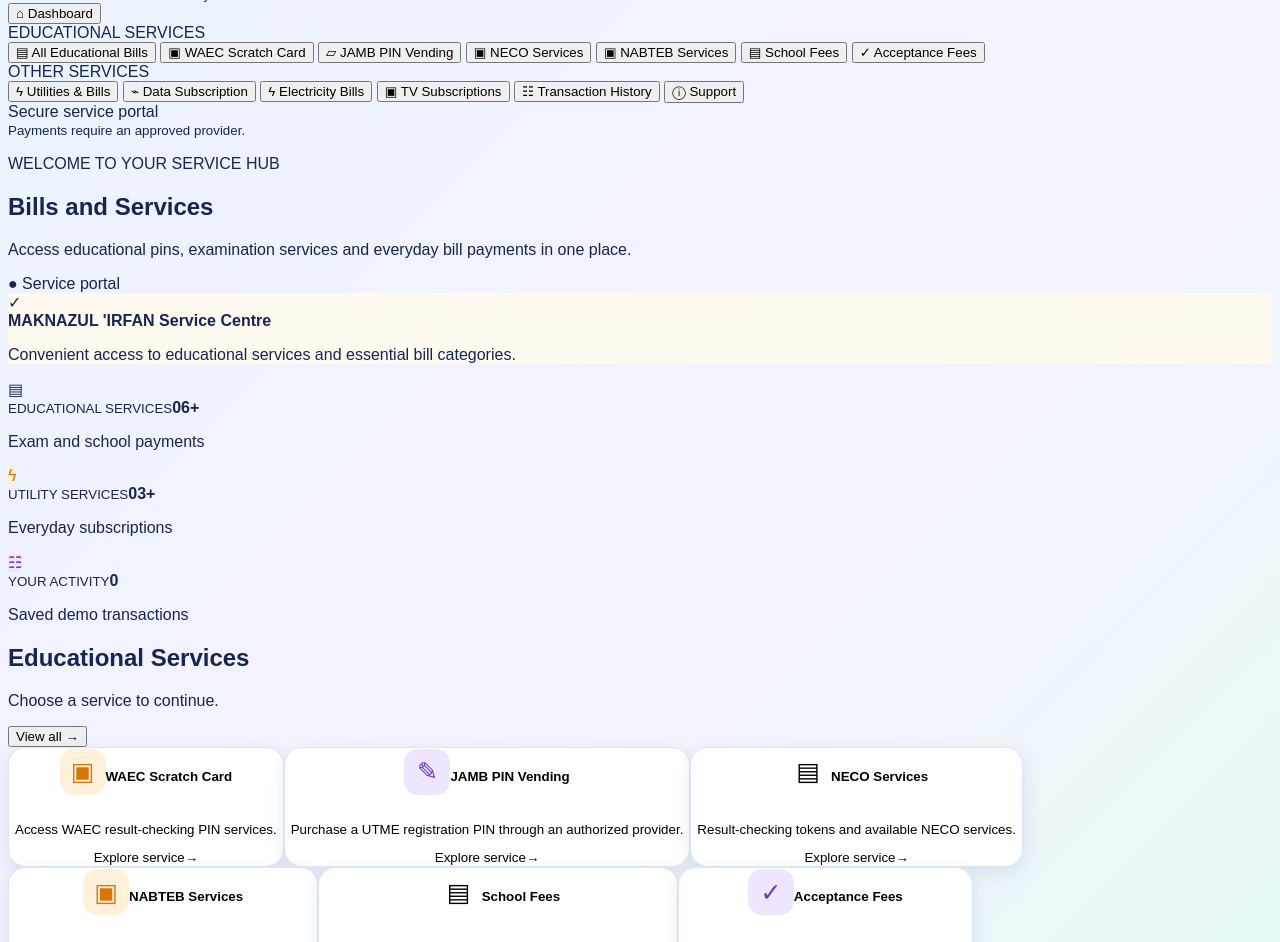
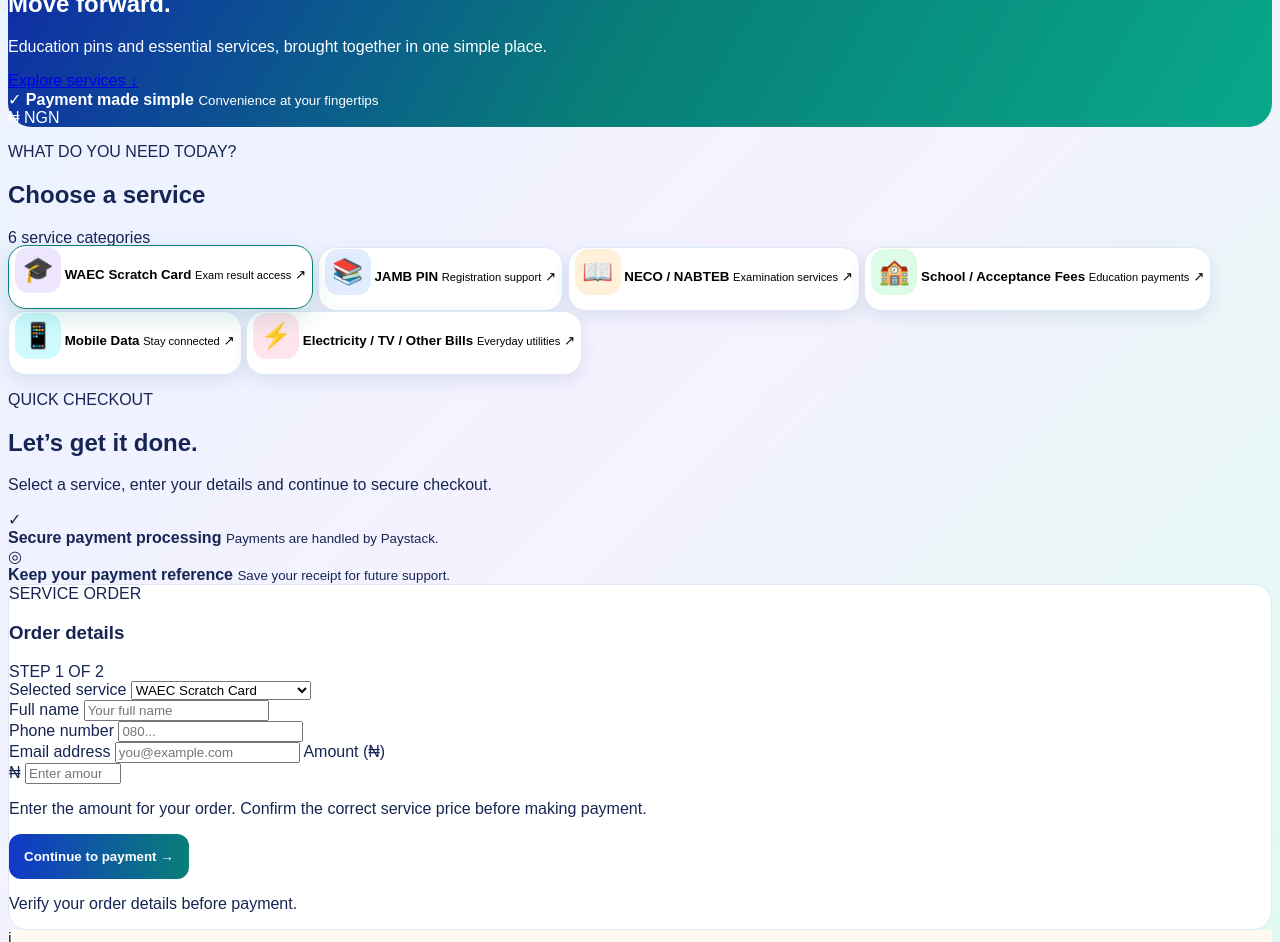
Before and after one commit to quadrishittu40-beep/maknazul-irfan-bills, a website: page public/index.html in a window 1280 px wide. Shown: the part 119-1061 px from the top of the page. Drawn offline with Linux system fonts and the light colour scheme.

Commit message:
Update index.html

```diff
--- a/public/index.html
+++ b/public/index.html
@@ -1,51 +1,218 @@
-<!doctype html>
+
+<!DOCTYPE html>
 <html lang="en">
 <head>
-  <meta charset="utf-8"><meta name="viewport" content="width=device-width, initial-scale=1">
-  <meta name="theme-color" content="#007f80"><title>MAKNAZUL 'IRFAN | Bills & Services</title>
-  <link rel="stylesheet" href="styles.css">
+  <meta charset="UTF-8">
+  <meta name="viewport" content="width=device-width, initial-scale=1">
+  <meta name="theme-color" content="#1238c7">
+  <meta name="description" content="Maknazul Irfan Bills and Services — educational pins and everyday bill payments.">
+  <title>Maknazul 'Irfan | Bills & Services</title>
+
+  <link rel="stylesheet" href="/styles.css?v=3">
+  <link rel="icon" type="image/svg+xml" href="/icon.svg">
+  <link rel="manifest" href="/manifest.json">
 </head>
+
 <body>
   <header class="topbar">
-    <button class="icon-btn menu-btn" id="menuBtn" aria-label="Open menu">☰</button>
-    <div class="brand"><div class="brand-mark">MI</div><div><strong>MAKNAZUL 'IRFAN</strong><small>BILLS & SERVICES</small></div></div>
-    <button class="wallet" id="walletBtn" aria-label="Wallet"><span>▣</span><b>Wallet</b></button>
-    <button class="icon-btn profile-btn" id="profileBtn" aria-label="Profile">♙</button>
+    <a class="brand" href="/" aria-label="Maknazul Irfan home">
+      <span class="brand-mark">MI</span>
+      <span>
+        <strong>MAKNAZUL ’IRFAN</strong>
+        <small>BILLS & SERVICES</small>
+      </span>
+    </a>
+    <span class="secure">🟢 Simple. Secure. Convenient.</span>
   </header>
-  <div class="scrim" id="scrim"></div>
-  <aside class="sidebar" id="sidebar">
-    <div class="side-brand"><div class="brand-mark">MI</div><div><strong>MAKNAZUL 'IRFAN</strong><small>Academy Service Portal</small></div></div>
-    <button class="nav-item active" data-page="home">⌂ <span>Dashboard</span></button>
-    <div class="nav-heading">EDUCATIONAL SERVICES</div>
-    <button class="nav-item" data-category="education">▤ <span>All Educational Bills</span></button>
-    <button class="nav-item" data-service="waec">▣ <span>WAEC Scratch Card</span></button>
-    <button class="nav-item" data-service="jamb">▱ <span>JAMB PIN Vending</span></button>
-    <button class="nav-item" data-service="neco">▣ <span>NECO Services</span></button>
-    <button class="nav-item" data-service="nabteb">▣ <span>NABTEB Services</span></button>
-    <button class="nav-item" data-service="schoolfees">▤ <span>School Fees</span></button>
-    <button class="nav-item" data-service="admission">✓ <span>Acceptance Fees</span></button>
-    <div class="nav-heading">OTHER SERVICES</div>
-    <button class="nav-item" data-category="utilities">ϟ <span>Utilities & Bills</span></button>
-    <button class="nav-item" data-service="data">⌁ <span>Data Subscription</span></button>
-    <button class="nav-item" data-service="electricity">ϟ <span>Electricity Bills</span></button>
-    <button class="nav-item" data-service="tv">▣ <span>TV Subscriptions</span></button>
-    <button class="nav-item" data-page="transactions">☷ <span>Transaction History</span></button>
-    <button class="nav-item" data-page="support">ⓘ <span>Support</span></button>
-    <div class="side-footer">Secure service portal<br><small>Payments require an approved provider.</small></div>
-  </aside>
-  <main class="main" id="main">
-    <section class="welcome-row"><div><p class="eyebrow">WELCOME TO YOUR SERVICE HUB</p><h1 id="pageTitle">Bills and Services</h1><p class="muted" id="pageSubtitle">Access educational pins, examination services and everyday bill payments in one place.</p></div><div class="date-pill">● Service portal</div></section>
-    <section class="notice"><div class="notice-icon">✓</div><div><strong>MAKNAZUL 'IRFAN Service Centre</strong><p>Convenient access to educational services and essential bill categories.</p></div></section>
-    <section class="stats-grid"><div class="stat-card"><span class="stat-icon teal">▤</span><div><small>EDUCATIONAL SERVICES</small><strong>06+</strong><p>Exam and school payments</p></div></div><div class="stat-card"><span class="stat-icon orange">ϟ</span><div><small>UTILITY SERVICES</small><strong>03+</strong><p>Everyday subscriptions</p></div></div><div class="stat-card"><span class="stat-icon purple">☷</span><div><small>YOUR ACTIVITY</small><strong id="activityCount">0</strong><p>Saved demo transactions</p></div></div></section>
-    <section class="section-head"><div><h2>Educational Services</h2><p>Choose a service to continue.</p></div><button class="text-btn" id="seeAllEducation">View all →</button></section>
-    <section class="services-grid" id="educationGrid"></section>
-    <section class="section-head"><div><h2>Utilities & Subscriptions</h2><p>More services for your everyday needs.</p></div><button class="text-btn" id="seeAllUtilities">View all →</button></section>
-    <section class="services-grid" id="utilityGrid"></section>
-    <section class="section-head"><div><h2>Quick access</h2><p>Manage your activity and get help.</p></div></section>
-    <section class="quick-grid"><button class="quick-card" data-page="transactions"><span>☷</span><div><strong>Transaction history</strong><small>Review saved demo activity</small></div><b>›</b></button><button class="quick-card" data-page="support"><span>ⓘ</span><div><strong>Support centre</strong><small>Questions about a service?</small></div><b>›</b></button></section>
-    <footer>© <span id="year"></span> MAKNAZUL 'IRFAN ACADEMY · Know Me before you worship Me<br><small>Prototype only. No real payment is collected or processed.</small></footer>
+
+  <main class="page">
+    <section class="hero">
+      <div>
+        <p class="eyebrow">YOUR EVERYDAY SERVICE HUB</p>
+        <h1>Pay bills.<br><span>Move forward.</span></h1>
+        <p class="hero-copy">
+          Education pins and essential services, brought together
+          in one simple place.
+        </p>
+        <a class="hero-link" href="#services">Explore services ↓</a>
+      </div>
+
+      <div class="hero-art" aria-hidden="true">
+        <div class="art-circle circle-one"></div>
+        <div class="art-circle circle-two"></div>
+        <div class="receipt">
+          <span class="receipt-icon">✓</span>
+          <b>Payment made simple</b>
+          <small>Convenience at your fingertips</small>
+          <div class="receipt-line"></div>
+          <div class="receipt-line short"></div>
+        </div>
+        <div class="floating-chip">₦ <span>NGN</span></div>
+      </div>
+    </section>
+
+    <section class="section-heading" id="services">
+      <div>
+        <p class="eyebrow">WHAT DO YOU NEED TODAY?</p>
+        <h2>Choose a service</h2>
+      </div>
+      <span class="service-count">6 service categories</span>
+    </section>
+
+    <section class="service-grid">
+      <button class="service-card selected" data-service="WAEC Scratch Card" type="button">
+        <span class="service-icon purple">🎓</span>
+        <strong>WAEC Scratch Card</strong>
+        <small>Exam result access</small>
+        <span class="card-arrow">↗</span>
+      </button>
+
+      <button class="service-card" data-service="JAMB PIN" type="button">
+        <span class="service-icon blue">📚</span>
+        <strong>JAMB PIN</strong>
+        <small>Registration support</small>
+        <span class="card-arrow">↗</span>
+      </button>
+
+      <button class="service-card" data-service="NECO / NABTEB" type="button">
+        <span class="service-icon orange">📖</span>
+        <strong>NECO / NABTEB</strong>
+        <small>Examination services</small>
+        <span class="card-arrow">↗</span>
+      </button>
+
+      <button class="service-card" data-service="School / Acceptance Fees" type="button">
+        <span class="service-icon green">🏫</span>
+        <strong>School / Acceptance Fees</strong>
+        <small>Education payments</small>
+        <span class="card-arrow">↗</span>
+      </button>
+
+      <button class="service-card" data-service="Mobile Data" type="button">
+        <span class="service-icon cyan">📱</span>
+        <strong>Mobile Data</strong>
+        <small>Stay connected</small>
+        <span class="card-arrow">↗</span>
+      </button>
+
+      <button class="service-card" data-service="Electricity / TV / Other Bills" type="button">
+        <span class="service-icon pink">⚡</span>
+        <strong>Electricity / TV / Other Bills</strong>
+        <small>Everyday utilities</small>
+        <span class="card-arrow">↗</span>
+      </button>
+    </section>
+
+    <section class="checkout-layout" id="order">
+      <div class="checkout-intro">
+        <p class="eyebrow">QUICK CHECKOUT</p>
+        <h2>Let’s get it done.</h2>
+        <p>
+          Select a service, enter your details and continue to secure checkout.
+        </p>
+
+        <div class="trust-note">
+          <span>✓</span>
+          <div>
+            <b>Secure payment processing</b>
+            <small>Payments are handled by Paystack.</small>
+          </div>
+        </div>
+
+        <div class="trust-note">
+          <span>◎</span>
+          <div>
+            <b>Keep your payment reference</b>
+            <small>Save your receipt for future support.</small>
+          </div>
+        </div>
+      </div>
+
+      <form class="checkout-card" id="checkout-form">
+        <div class="form-top">
+          <div>
+            <span class="form-kicker">SERVICE ORDER</span>
+            <h3>Order details</h3>
+          </div>
+          <span class="step-pill">STEP 1 OF 2</span>
+        </div>
+
+        <label for="service">Selected service</label>
+        <select id="service" name="service" required>
+          <option>WAEC Scratch Card</option>
+          <option>JAMB PIN</option>
+          <option>NECO / NABTEB</option>
+          <option>School / Acceptance Fees</option>
+          <option>Mobile Data</option>
+          <option>Electricity / TV / Other Bills</option>
+        </select>
+
+        <div class="form-row">
+          <div>
+            <label for="name">Full name</label>
+            <input id="name" name="name" autocomplete="name"
+              placeholder="Your full name" maxlength="100" required>
+          </div>
+          <div>
+            <label for="phone">Phone number</label>
+            <input id="phone" name="phone" autocomplete="tel"
+              placeholder="080..." maxlength="30" required>
+          </div>
+        </div>
+
+        <label for="email">Email address</label>
+        <input id="email" name="email" type="email" autocomplete="email"
+          placeholder="you@example.com" maxlength="254" required>
+
+        <label for="amount">Amount (₦)</label>
+        <div class="amount-wrap">
+          <span>₦</span>
+          <input id="amount" name="amount" type="number"
+            min="50" max="1000000" step="1"
+            placeholder="Enter amount" required>
+        </div>
+
+        <p class="hint">
+          Enter the amount for your order. Confirm the correct service price
+          before making payment.
+        </p>
+
+        <button class="primary-button" id="pay-button" type="submit">
+          Continue to payment <span>→</span>
+        </button>
+
+        <p class="form-message" id="form-message"
+          role="status" aria-live="polite"></p>
+
+        <p class="legal">
+          Verify your order details before payment.
+        </p>
+      </form>
+    </section>
+
+    <section class="notice">
+      <span>i</span>
+      <p>
+        <b>Service availability:</b> Payment processing does not automatically
+        deliver examination PINs, mobile data, electricity tokens, TV
+        subscriptions or school payments. Approved supplier integrations
+        must be connected before automatic fulfilment is available.
+      </p>
+    </section>
   </main>
-  <div class="modal-backdrop" id="modalBackdrop"><section class="modal" role="dialog" aria-modal="true" aria-labelledby="modalTitle"><button class="close-btn" id="closeModal" aria-label="Close">×</button><div id="modalContent"></div></section></div>
-  <div class="toast" id="toast" role="status"></div>
-  <script src="app.js"></script>
-</body></html>
+
+  <footer>
+    <a class="brand footer-brand" href="/">
+      <span class="brand-mark">MI</span>
+      <span>
+        <strong>MAKNAZUL ’IRFAN</strong>
+        <small>BILLS & SERVICES</small>
+      </span>
+    </a>
+    <span>© <span id="year"></span> Maknazul ’Irfan Academy</span>
+    <span>Convenient service access.</span>
+  </footer>
+
+  <script src="/app.js?v=3" defer></script>
+</body>
+</html>
```
